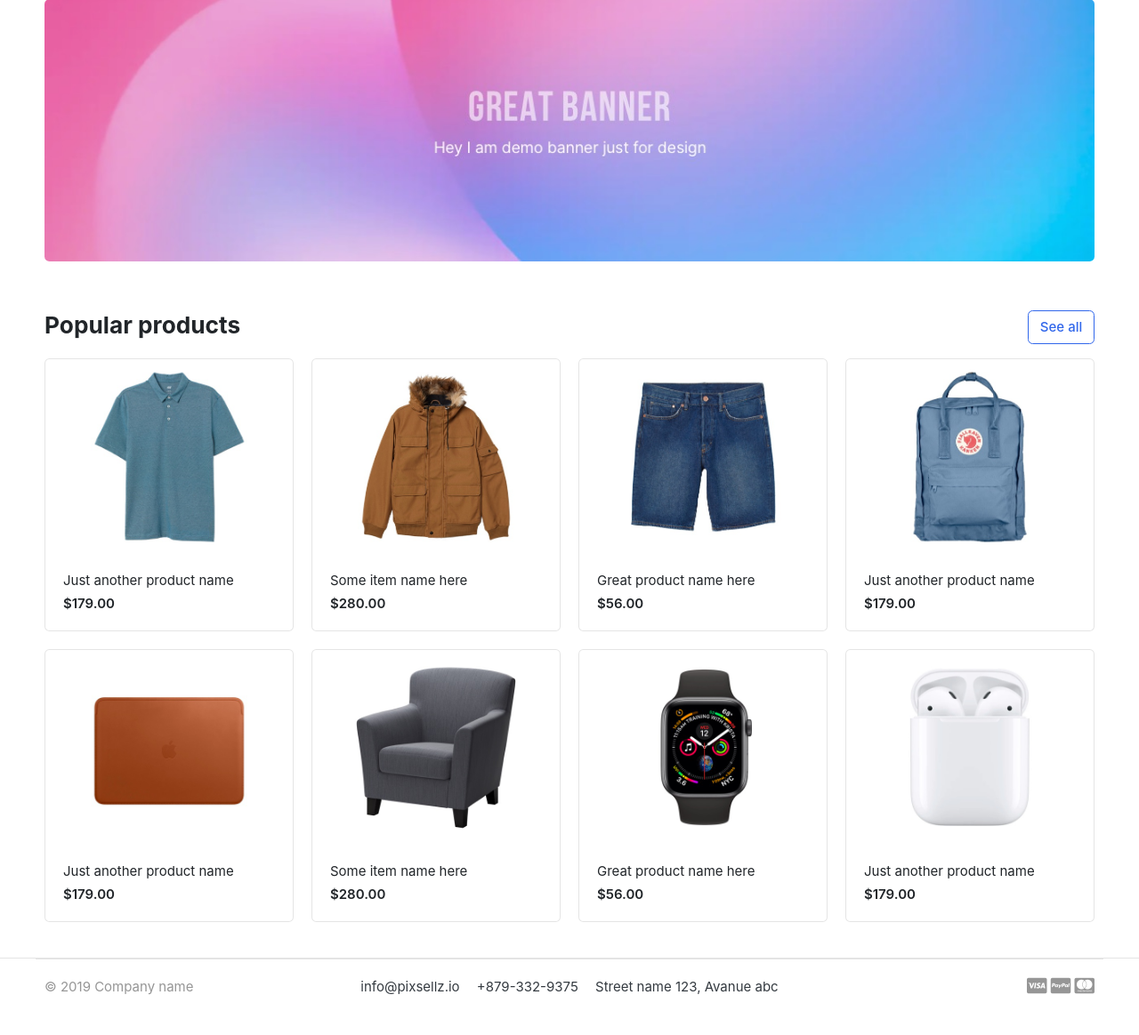
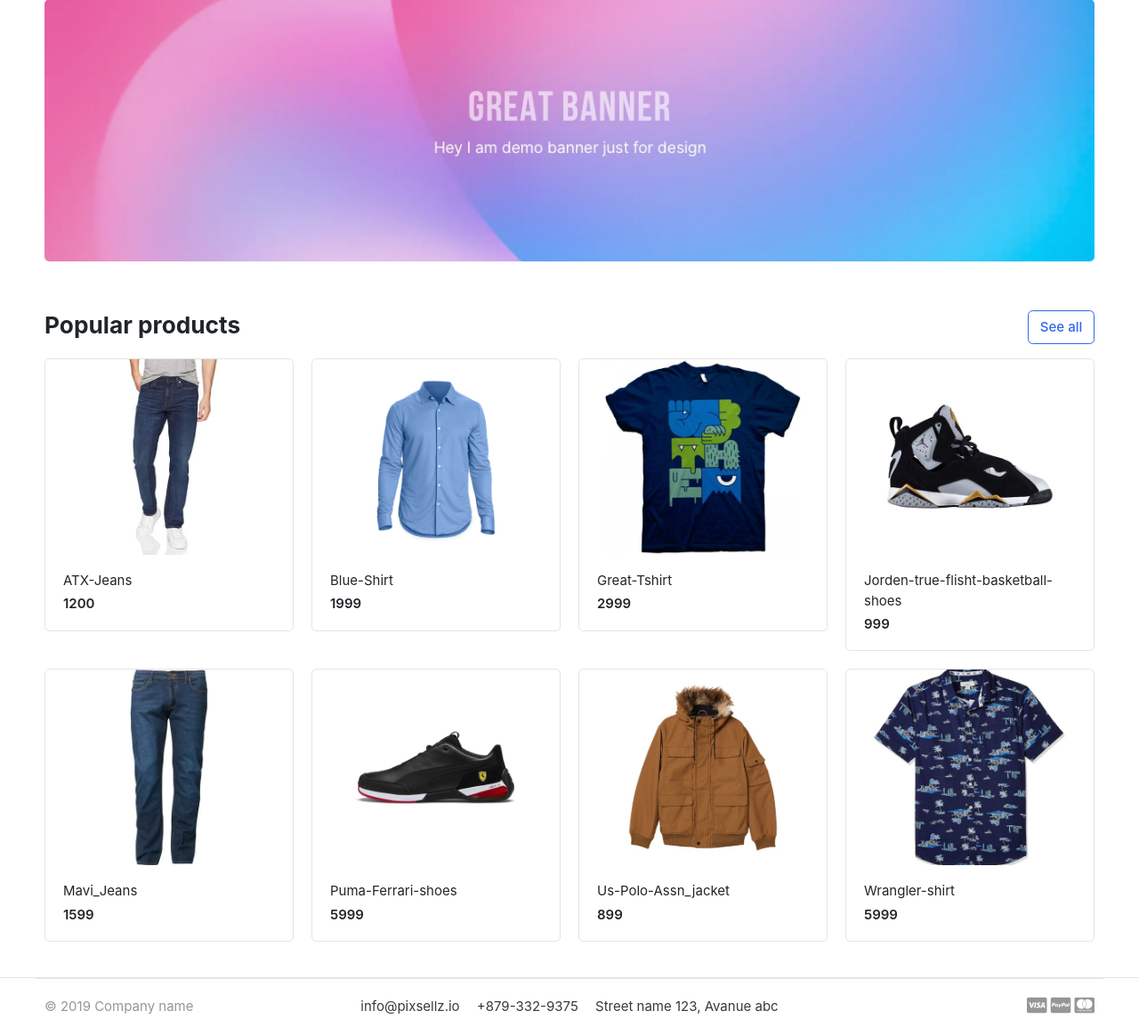
Before and after one commit to ProgramerSalar/cart, a Django app: page / in a window 1280 px wide. Shown: the part 176-1340 px from the top of the page at 89% size. Before the commit the page ends 1295 px from the top, so only its background shows below. Run offline with Django 3.2, Linux system fonts and the light colour scheme; data comes from the database, SQL or seed files in the repository; both versions use the stored data as it was after the commit; some libraries are stand-ins or nearby versions; some web fonts are replaced.

Commit message:
display product in homepage

```diff
--- a/greatcart/views.py
+++ b/greatcart/views.py
@@ -1,5 +1,10 @@
 from django.http import HttpResponse
 from django.shortcuts import render
+from store.models import Product
 
 def home(request):
-    return render(request , 'home.html')
+    products = Product.objects.all().filter(is_available = True)
+    context = {
+        'products':products
+    }
+    return render(request , 'home.html', context)
--- a/templates/home.html
+++ b/templates/home.html
@@ -30,79 +30,22 @@
 
 
 <div class="row">
+	{% for product in products %}
 	<div class="col-md-3">
 		<div class="card card-product-grid">
-			<a href="./product-detail.html" class="img-wrap"> <img src="{% static 'images/items/1.jpg' %}"> </a>
+			<a href="./product-detail.html" class="img-wrap"> <img src="{{ product.images.url }}"> </a>
 			<figcaption class="info-wrap">
-				<a href="./product-detail.html" class="title">Just another product name</a>
-				<div class="price mt-1">$179.00</div> <!-- price-wrap.// -->
+				<a href="./product-detail.html" class="title">{{ product.product_name }}</a>
+				<div class="price mt-1">{{ product.price }}</div> <!-- price-wrap.// -->
 			</figcaption>
 		</div>
 	</div> <!-- col.// -->
-	<div class="col-md-3">
-		<div class="card card-product-grid">
-			<a href="./product-detail.html" class="img-wrap"> <img src="{% static 'images/items/2.jpg' %}"> </a>
-			<figcaption class="info-wrap">
-				<a href="./product-detail.html" class="title">Some item name here</a>
-				<div class="price mt-1">$280.00</div> <!-- price-wrap.// -->
-			</figcaption>
-		</div>
-	</div> <!-- col.// -->
-	<div class="col-md-3">
-		<div class="card card-product-grid">
-			<a href="./product-detail.html" class="img-wrap"> <img src="{% static 'images/items/3.jpg' %}"> </a>
-			<figcaption class="info-wrap">
-				<a href="./product-detail.html" class="title">Great product name here</a>
-				<div class="price mt-1">$56.00</div> <!-- price-wrap.// -->
-			</figcaption>
-		</div>
-	</div> <!-- col.// -->
-	<div class="col-md-3">
-		<div class="card card-product-grid">
-			<a href="./product-detail.html" class="img-wrap"> <img src="{% static 'images/items/4.jpg' %}"> </a>
-			<figcaption class="info-wrap">
-				<a href="./product-detail.html" class="title">Just another product name</a>
-				<div class="price mt-1">$179.00</div> <!-- price-wrap.// -->
-			</figcaption>
-		</div>
-	</div> <!-- col.// -->
-	<div class="col-md-3">
-		<div class="card card-product-grid">
-			<a href="./product-detail.html" class="img-wrap"> <img src="{% static 'images/items/5.jpg' %}"> </a>
-			<figcaption class="info-wrap">
-				<a href="./product-detail.html" class="title">Just another product name</a>
-				<div class="price mt-1">$179.00</div> <!-- price-wrap.// -->
-			</figcaption>
-		</div>
-	</div> <!-- col.// -->
-	<div class="col-md-3">
-		<div class="card card-product-grid">
-			<a href="./product-detail.html" class="img-wrap"> <img src="{% static 'images/items/6.jpg' %}"> </a>
-			<figcaption class="info-wrap">
-				<a href="./product-detail.html" class="title">Some item name here</a>
-				<div class="price mt-1">$280.00</div> <!-- price-wrap.// -->
-			</figcaption>
-		</div>
-	</div> <!-- col.// -->
-	<div class="col-md-3">
-		<div class="card card-product-grid">
-			<a href="./product-detail.html" class="img-wrap"> <img src="{% static 'images/items/7.jpg' %}"> </a>
-			<figcaption class="info-wrap">
-				<a href="./product-detail.html" class="title">Great product name here</a>
-				<div class="price mt-1">$56.00</div> <!-- price-wrap.// -->
-			</figcaption>
-		</div>
-	</div> <!-- col.// -->
-	<div class="col-md-3">
-		<div class="card card-product-grid">
-			<a href="./product-detail.html" class="img-wrap"> <img src="{% static 'images/items/8.jpg' %}"> </a>
-			<figcaption class="info-wrap">
-				<a href="./product-detail.html" class="title">Just another product name</a>
-				<div class="price mt-1">$179.00</div> <!-- price-wrap.// -->
-			</figcaption>
-		</div>
-	</div> <!-- col.// -->
-</div> <!-- row.// -->
+
+	{% endfor %}
+
+
+
+
 
 </div><!-- container // -->
 </section>
```
Also changed, not shown: db.sqlite3, photos/categories/jackets.jpg (added), photos/categories/jeans.jpg (added), photos/categories/shoes.png (added), photos/categories/tshirts.jpg (added), photos/products/ATX-Jeans.jpg (added), photos/products/Blue-Shirt.jpg (added), photos/products/Great-Tshirt.jpg (added), photos/products/Mavi_jeans.jpg (added), photos/products/Puma-Ferrari-Shoes.jpg (added), photos/products/US-Polo-Assn_Jacket.jpg (added), photos/products/Wrangler-Shirt.jpg (added), photos/products/jordan-true-flight-basketball-shoes.jpg (added).
